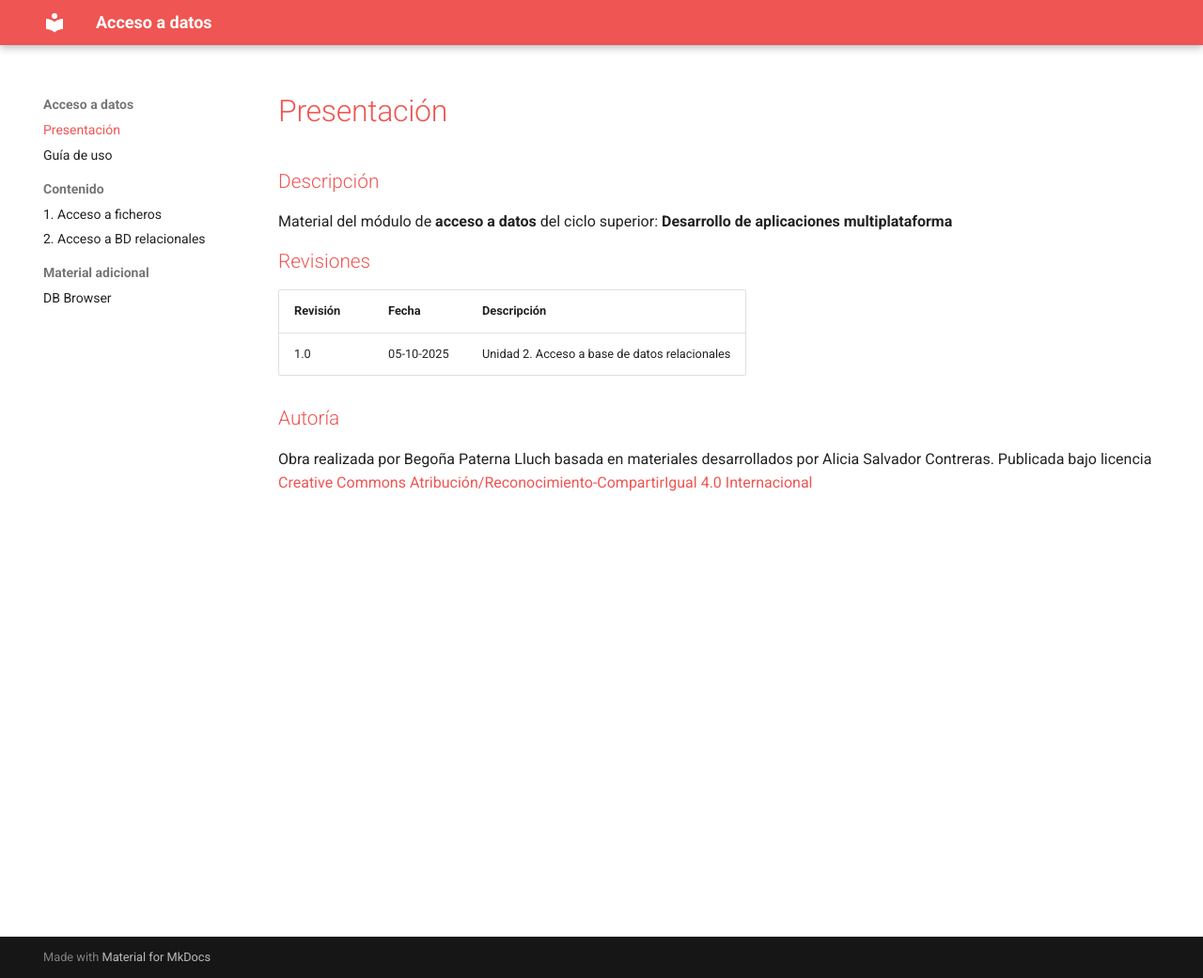
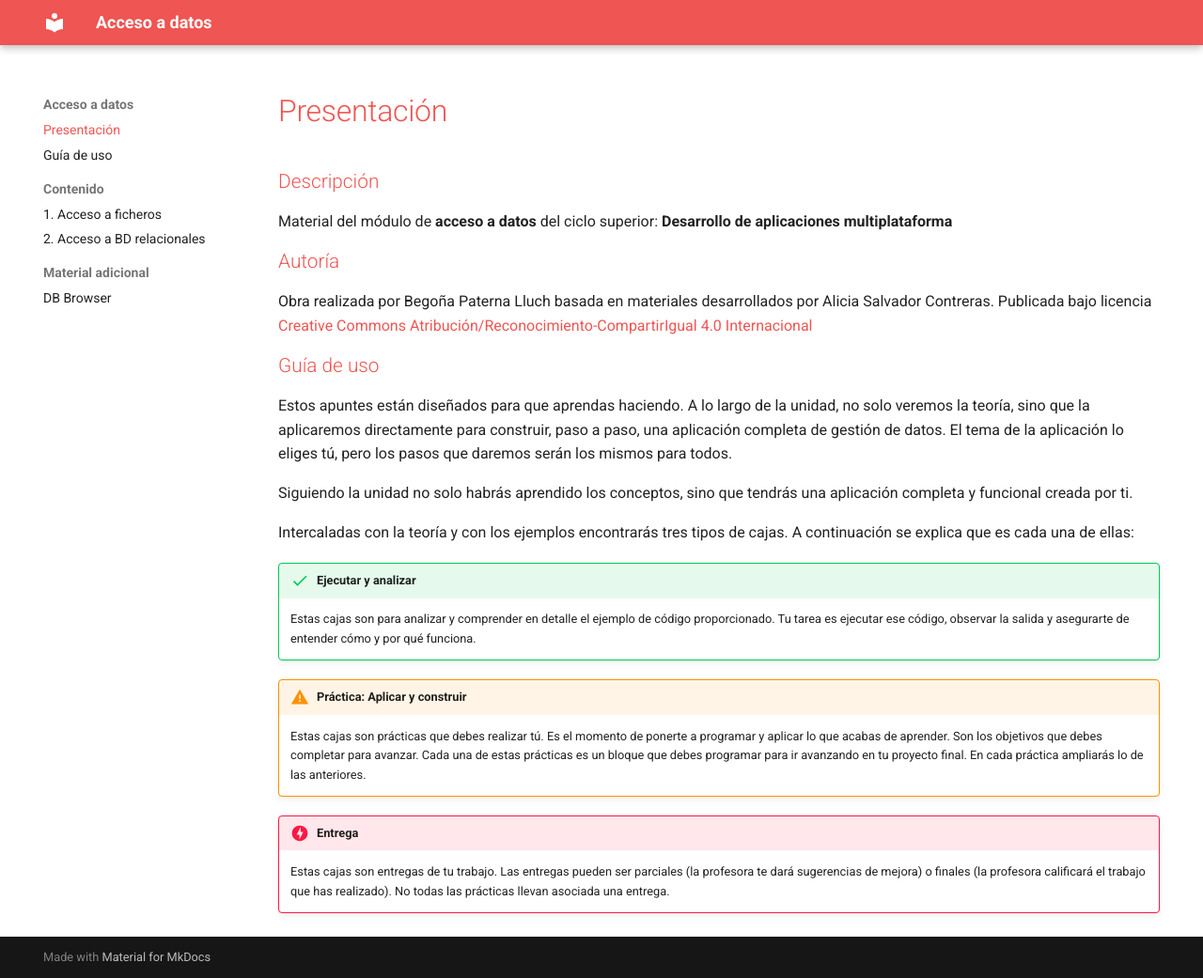
Before and after one commit to bpaterna/acceso_datos, an MkDocs documentation site: the page built from docs/index.md, in a window 1280 px wide and 1041 px high. Shown: the whole window at 94% size. Built offline with MkDocs 1.6.1 and Material for MkDocs 9.7.7, drawn with Linux system fonts in a browser that asks for light colours.

Commit message:
Update index.md

```diff
--- a/docs/index.md
+++ b/docs/index.md
@@ -4,12 +4,29 @@
 
 Material del módulo de **acceso a datos** del ciclo superior: **Desarrollo de aplicaciones multiplataforma**
 
-<span class="mi_h3">Revisiones</span>
 
-|Revisión | Fecha| Descripción|
-|---------|------|-------------|
-|1.0 | 05-10-2025 | Unidad 2. Acceso a base de datos relacionales|
+
 
 <span class="mi_h3">Autoría</span>
 
 Obra realizada por Begoña Paterna Lluch basada en materiales desarrollados por Alicia Salvador Contreras. Publicada bajo licencia [Creative Commons Atribución/Reconocimiento-CompartirIgual 4.0 Internacional](https://creativecommons.org/licenses/by-sa/4.0/)
+
+
+
+<span class="mi_h3">Guía de uso</span>
+
+Estos apuntes están diseñados para que aprendas haciendo. A lo largo de la unidad, no solo veremos la teoría, sino que la aplicaremos directamente para construir, paso a paso, una aplicación completa de gestión de datos. El tema de la aplicación lo eliges tú, pero los pasos que daremos serán los mismos para todos.
+
+Siguiendo la unidad no solo habrás aprendido los conceptos, sino que tendrás una aplicación completa y funcional creada por ti.
+
+Intercaladas con la teoría y con los ejemplos encontrarás tres tipos de cajas. A continuación se explica que es cada una de ellas:
+
+!!! success "Ejecutar y analizar"
+    Estas cajas son para analizar y comprender en detalle el ejemplo de código proporcionado. Tu tarea es ejecutar ese código, observar la salida y asegurarte de entender cómo y por qué funciona.
+
+!!! warning "Práctica: Aplicar y construir"
+    Estas cajas son prácticas que debes realizar tú. Es el momento de ponerte a programar y aplicar lo que acabas de aprender. Son los objetivos que debes completar para avanzar.
+    Cada una de estas prácticas es un bloque que debes programar para ir avanzando en tu proyecto final. En cada práctica ampliarás lo de las anteriores.
+
+!!! danger "Entrega"
+    Estas cajas son entregas de tu trabajo. Las entregas pueden ser parciales (la profesora te dará sugerencias de mejora) o finales (la profesora calificará el trabajo que has realizado). No todas las prácticas llevan asociada una entrega.
```
